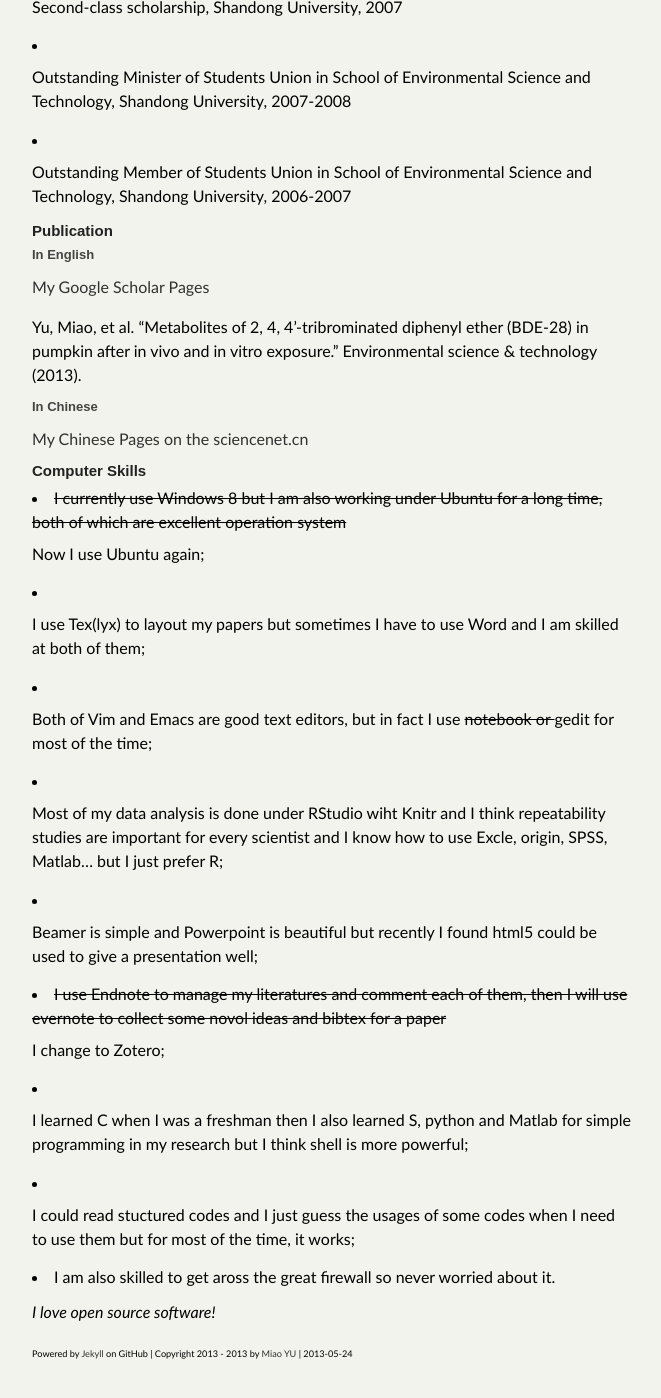
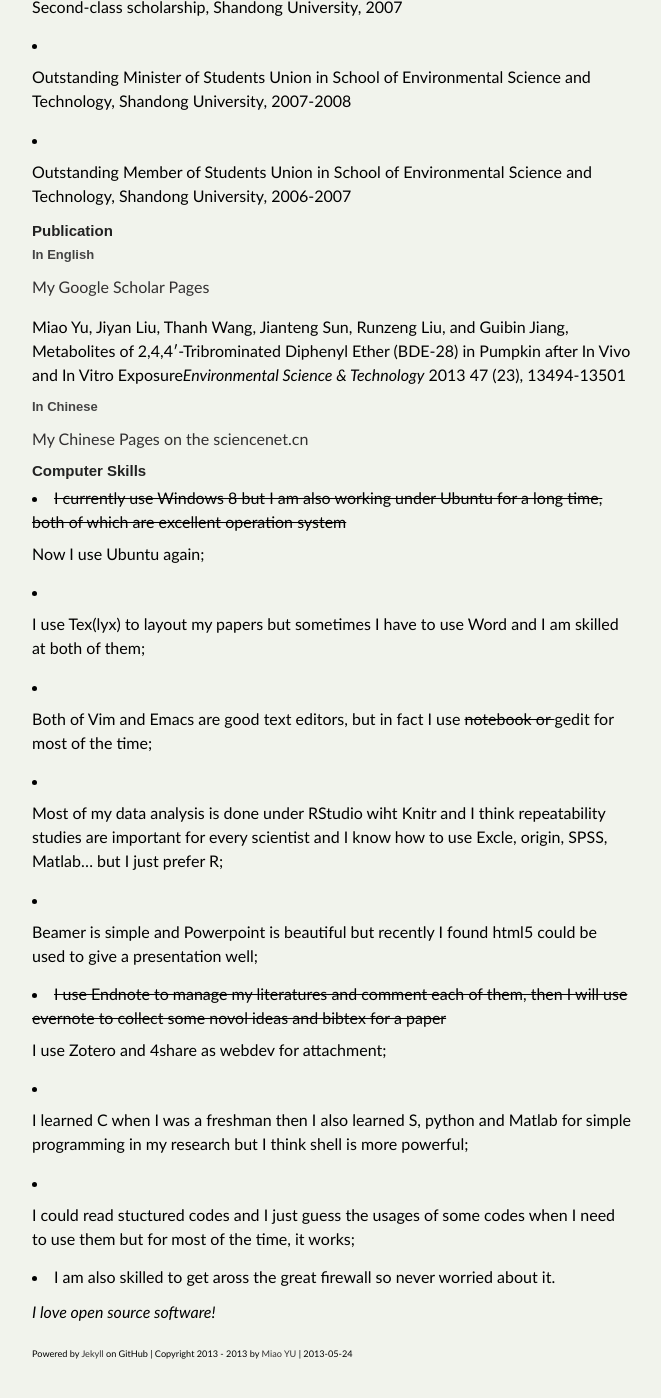
Before and after one commit to yufree/blog, a Jekyll site: the page built from vitae/index.md, in a window 1280 px wide and 1400 px high, scrolled down 1167 px. Shown: the whole window, without its empty margins (308-969 px from the left). Built offline with Jekyll 4.4.1, drawn with Linux system fonts in a browser that asks for light colours; some web fonts are replaced; Markdown is read by kramdown in place of the engine named in the settings.

Commit message:
update vitae

```diff
--- a/vitae/index.md
+++ b/vitae/index.md
@@ -53,7 +53,7 @@ yufree@live.cn
 
 [My Google Scholar Pages](http://scholar.google.com/citations?user=SPNX8oUAAAAJ&hl=en)
 
-Yu, Miao, et al. "Metabolites of 2, 4, 4'-tribrominated diphenyl ether (BDE-28) in pumpkin after in vivo and in vitro exposure." Environmental science & technology (2013).
+Miao Yu, Jiyan Liu, Thanh Wang, Jianteng Sun, Runzeng Liu, and Guibin Jiang, Metabolites of 2,4,4′-Tribrominated Diphenyl Ether (BDE-28) in Pumpkin after In Vivo and In Vitro Exposure*Environmental Science & Technology* 2013 47 (23), 13494-13501
 
 ### In Chinese
 
@@ -71,7 +71,7 @@ Yu, Miao, et al. "Metabolites of 2, 4, 4'-tribrominated diphenyl ether (BDE-28)
 
 - Beamer is simple and Powerpoint is beautiful but recently I found html5 could be used to give a presentation well;
 
-- <s>I use Endnote to manage my literatures and comment each of them, then I will use evernote to collect some novol ideas and bibtex for a paper</s>I change to Zotero;
+- <s>I use Endnote to manage my literatures and comment each of them, then I will use evernote to collect some novol ideas and bibtex for a paper</s>I use Zotero and 4share as webdev for attachment;
 
 - I learned C when I was a freshman then I also learned S, python and Matlab for simple programming in my research but I think shell is more powerful;
 
```
